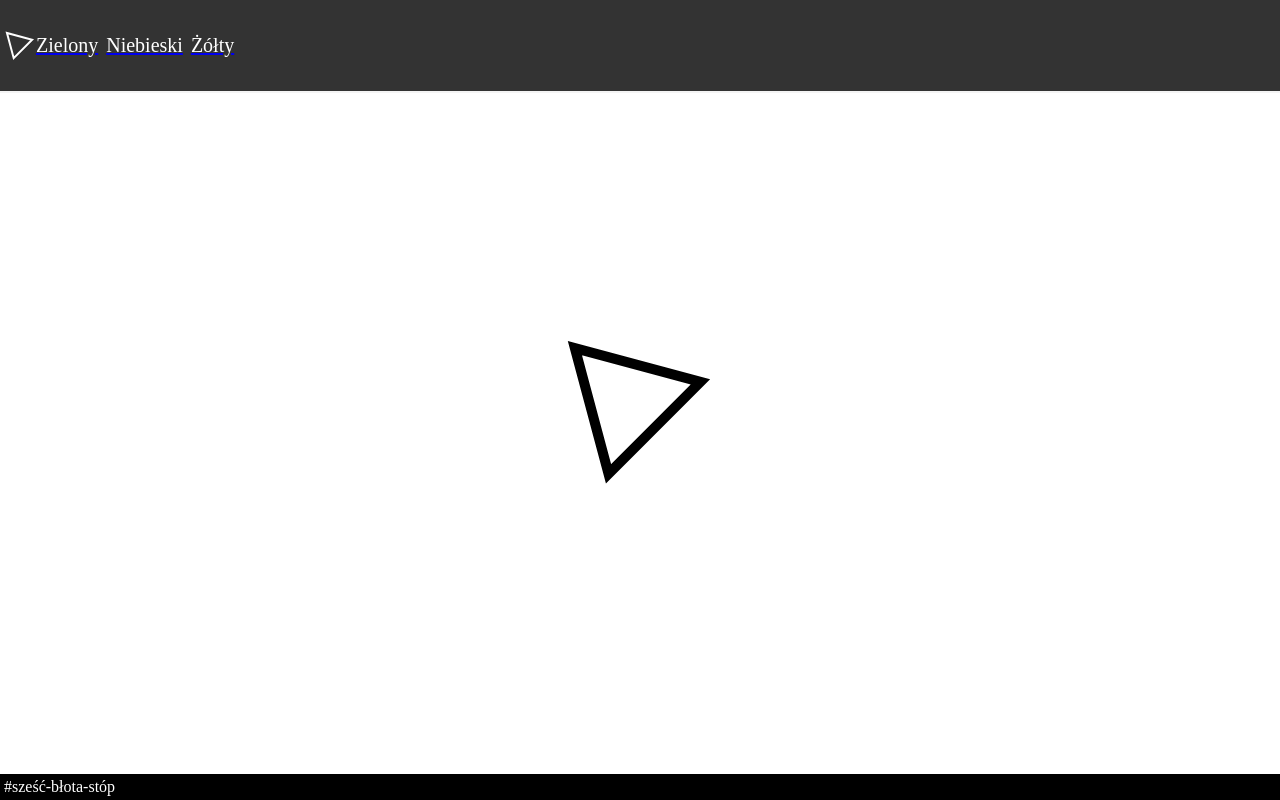
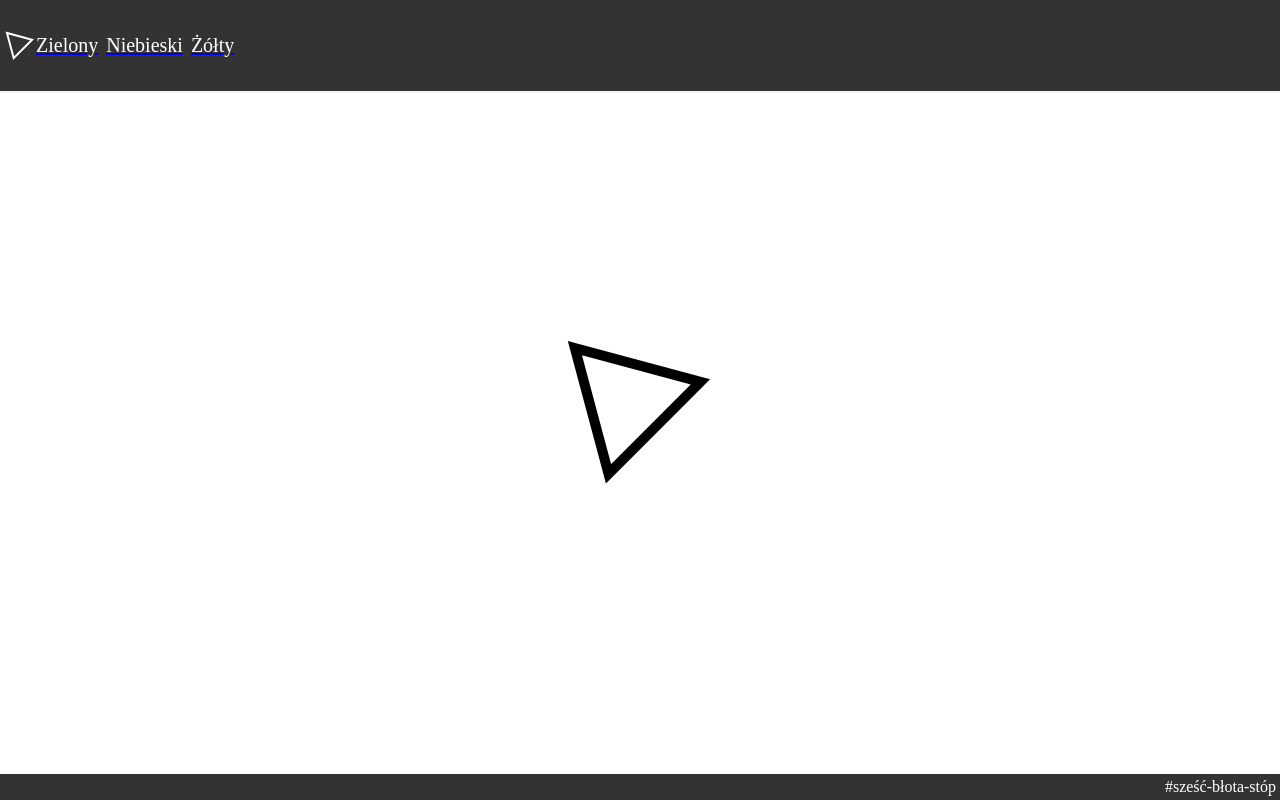
Before and after one commit to endziu/app-init, a Next.js app: page / in a window 1280 px wide. Built offline with nearby package versions, Linux system fonts and the light colour scheme.

Commit message:
float right

```diff
--- a/components/Footer.js
+++ b/components/Footer.js
@@ -1,5 +1,7 @@
 export default () => (
-  <footer className="fixed bottom-0 left-0 bg-black white w-100 pa1">
-    {"#sześć-błota-stóp"}
+  <footer className="fixed bottom-0 bg-black-80 white w-100 pa1">
+    <span className="flex justify-end">
+      {"#sześć-błota-stóp"}
+    </span>
   </footer>
 );
```
